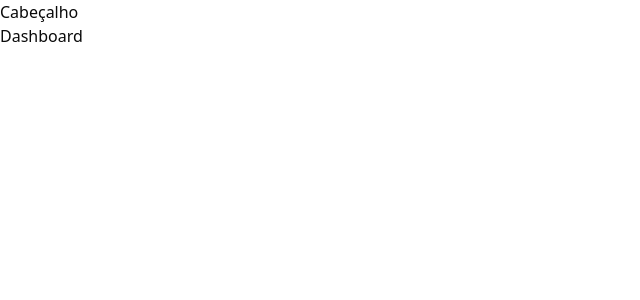
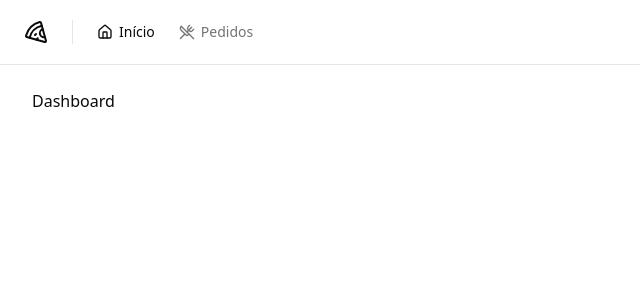
Before and after one commit to GiovannyFialho/pizzashop-web, a React (Vite) app: page / in a window 1280 px wide. Shown: the top 300 px of the page, without its empty margins (0-640 px from the left). Built offline with nearby package versions, Linux system fonts and the light colour scheme.

Commit message:
criacao do header

```diff
--- a/package.json
+++ b/package.json
@@ -11,6 +11,7 @@
   "dependencies": {
     "@hookform/resolvers": "^3.9.1",
     "@radix-ui/react-label": "^2.1.0",
+    "@radix-ui/react-separator": "^1.1.0",
     "@radix-ui/react-slot": "^1.1.0",
     "class-variance-authority": "^0.7.1",
     "clsx": "^2.1.1",
--- /dev/null
+++ b/src/components/Header.tsx
@@ -0,0 +1,29 @@
+import { Home, Pizza, UtensilsCrossed } from "lucide-react";
+
+import { Separator } from "@/components/ui/separator";
+
+import { NavLink } from "@/components/NavLink";
+
+export function Header() {
+  return (
+    <div className="border-b">
+      <div className="flex h-16 items-center gap-6 px-6">
+        <Pizza className="h-6 w-6" />
+
+        <Separator orientation="vertical" className="h-6" />
+
+        <nav className="flex items-center space-x-4 lg:space-x-6">
+          <NavLink to="/">
+            <Home className="h-4 w-4" />
+            Início
+          </NavLink>
+
+          <NavLink to="/orders">
+            <UtensilsCrossed className="h-4 w-4" />
+            Pedidos
+          </NavLink>
+        </nav>
+      </div>
+    </div>
+  );
+}
--- /dev/null
+++ b/src/components/NavLink.tsx
@@ -0,0 +1,15 @@
+import { Link, useLocation, type LinkProps } from "react-router";
+
+export type NavLinkProps = LinkProps;
+
+export function NavLink(props: NavLinkProps) {
+  const { pathname } = useLocation();
+
+  return (
+    <Link
+      data-current={pathname === props.to}
+      className="flex items-center gap-1.5 text-sm font-medium text-muted-foreground hover:text-foreground data-[current=true]:text-foreground"
+      {...props}
+    />
+  );
+}
--- /dev/null
+++ b/src/components/ui/separator.tsx
@@ -0,0 +1,29 @@
+import * as React from "react"
+import * as SeparatorPrimitive from "@radix-ui/react-separator"
+
+import { cn } from "@/lib/utils"
+
+const Separator = React.forwardRef<
+  React.ElementRef<typeof SeparatorPrimitive.Root>,
+  React.ComponentPropsWithoutRef<typeof SeparatorPrimitive.Root>
+>(
+  (
+    { className, orientation = "horizontal", decorative = true, ...props },
+    ref
+  ) => (
+    <SeparatorPrimitive.Root
+      ref={ref}
+      decorative={decorative}
+      orientation={orientation}
+      className={cn(
+        "shrink-0 bg-border",
+        orientation === "horizontal" ? "h-[1px] w-full" : "h-full w-[1px]",
+        className
+      )}
+      {...props}
+    />
+  )
+)
+Separator.displayName = SeparatorPrimitive.Root.displayName
+
+export { Separator }
--- a/src/pages/_layouts/app.tsx
+++ b/src/pages/_layouts/app.tsx
@@ -1,11 +1,13 @@
 import { Outlet } from "react-router";
+
+import { Header } from "@/components/Header";
 
 export function AppLayout() {
   return (
-    <div>
-      <h1>Cabeçalho</h1>
+    <div className="flex min-h-screen flex-col antialiased">
+      <Header />
 
-      <div>
+      <div className="flex-1 flex-col gap-4 p-8 pt-6">
         <Outlet />
       </div>
     </div>
--- a/src/pages/_layouts/auth.tsx
+++ b/src/pages/_layouts/auth.tsx
@@ -3,7 +3,7 @@ import { Outlet } from "react-router";
 
 export function AuthLayout() {
   return (
-    <div className="grid min-h-screen grid-cols-2">
+    <div className="grid min-h-screen grid-cols-2 antialiased">
       <div className="flex h-full flex-col justify-between border-r border-foreground/5 bg-muted p-10 text-muted-foreground">
         <div className="flex items-center gap-3 text-lg font-medium text-foreground">
           <Pizza className="h-5 w-5" />
```
Also changed, not shown: 1 other file (tests, documents, lock files or other folders).
